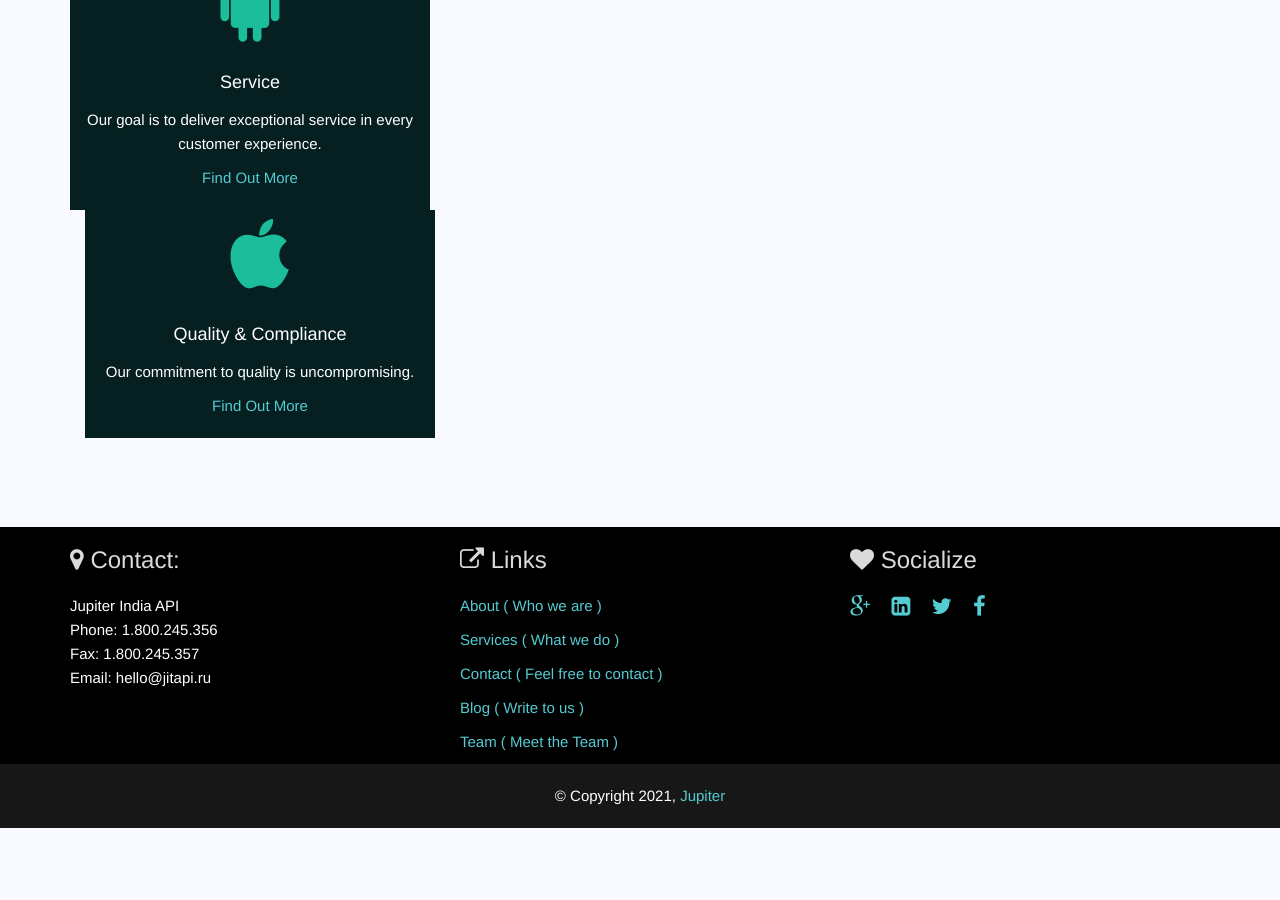
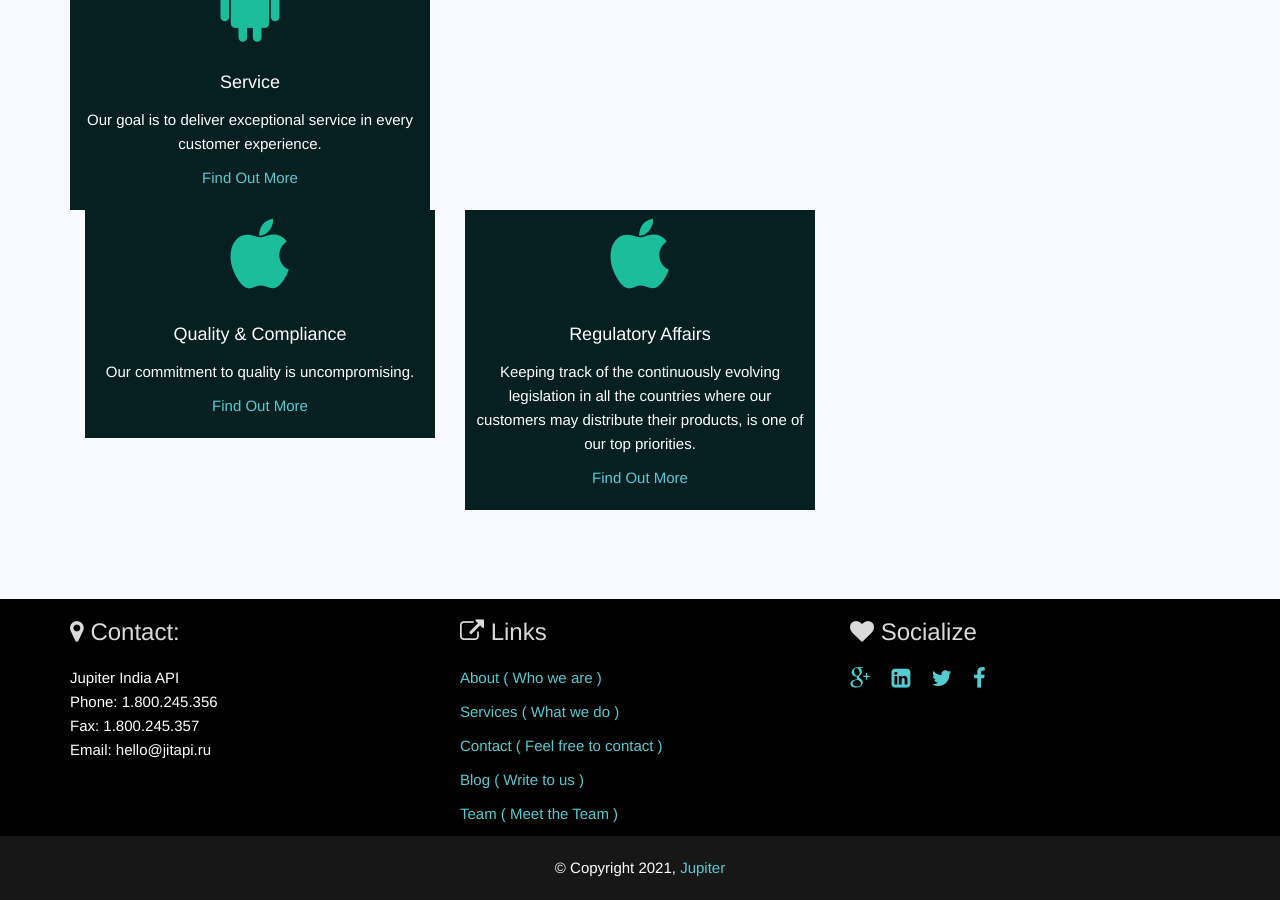
Before and after one commit to jitapi/jitapi.github.io, a Jekyll site: the page built from index.html, in a window 1280 px wide and 900 px high, scrolled down 680 px. Built offline with Jekyll 4.4.1, drawn with Linux system fonts in a browser that asks for light colours; before the commit the page ends 1508 px from its top, so only the background shows below that.

Commit message:
Update home_style.html

```diff
--- a/_layouts/home_style.html
+++ b/_layouts/home_style.html
@@ -93,11 +93,21 @@
                     </div>
                 </div>
             </div>
+
             <div class="col-lg-4 col-md-4 col-sm-4 col-xs-12">
                 <div class="services-group wow animated zoomIn" data-wow-offset="40">
                     <p class="services-icon"><i class="fa fa-apple fa-5x"></i></p>
                     <h4 class="services-title">Quality & Compliance</h4>
                     <p class="services-body">Our commitment to quality is uncompromising.</p>
+                    <p class="services-more"><a href="#">Find Out More</a></p>
+                </div>
+            </div>
+
+            <div class="col-lg-4 col-md-4 col-sm-4 col-xs-12">
+                <div class="services-group wow animated zoomIn" data-wow-offset="40">
+                    <p class="services-icon"><i class="fa fa-apple fa-5x"></i></p>
+                    <h4 class="services-title">Regulatory Affairs</h4>
+                    <p class="services-body">Keeping track of the continuously evolving legislation in all the countries where our customers may distribute their products, is one of our top priorities.</p>
                     <p class="services-more"><a href="#">Find Out More</a></p>
                 </div>
             </div>
```
